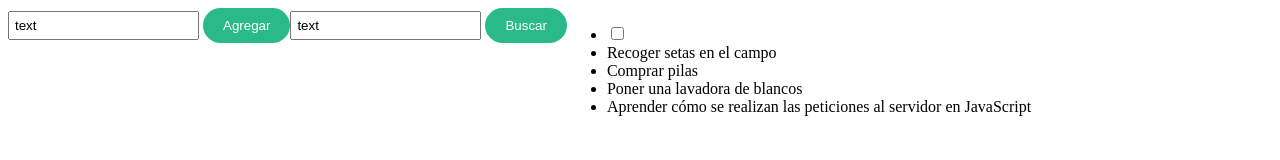
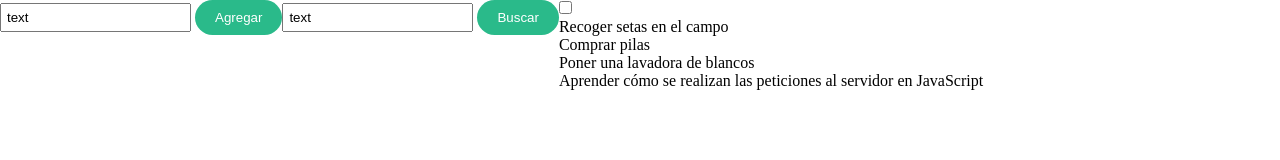
Before and after one commit to Ginagonzalezgut/promo-Y-module-2-pair-3-ada-tasks, a plain HTML site: page index.html in a window 1280 px wide. Drawn offline with Linux system fonts and the light colour scheme.

Commit message:
add reset

```diff
--- a/index.html
+++ b/index.html
@@ -3,8 +3,8 @@
   <head>
     <meta charset="UTF-8" />
     <meta name="viewport" content="width=device-width, initial-scale=1.0" />
+    <link rel="stylesheet" href="reset.css" />
     <link rel="stylesheet" href="style.css" />
-
     <title>Document</title>
   </head>
   <body>
--- /dev/null
+++ b/reset.css
@@ -0,0 +1,13 @@
+* {
+  box-sizing: border-box;
+  margin: 0;
+  padding: 0;
+}
+
+ul {
+  list-style-type: none;
+}
+
+a {
+  text-decoration: none;
+}
```
Also changed, not shown: reset.html (deleted).
